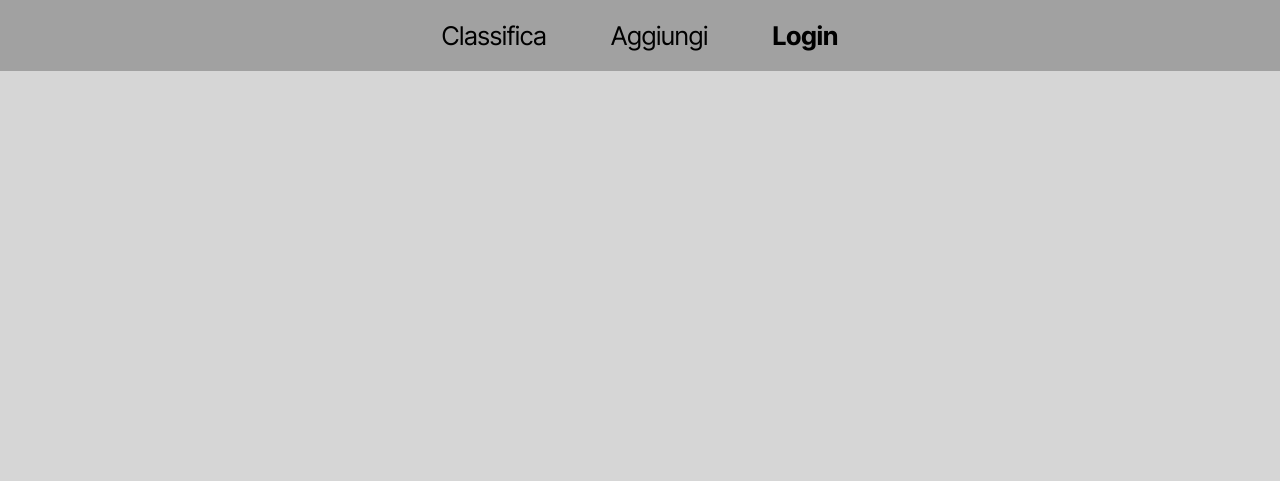
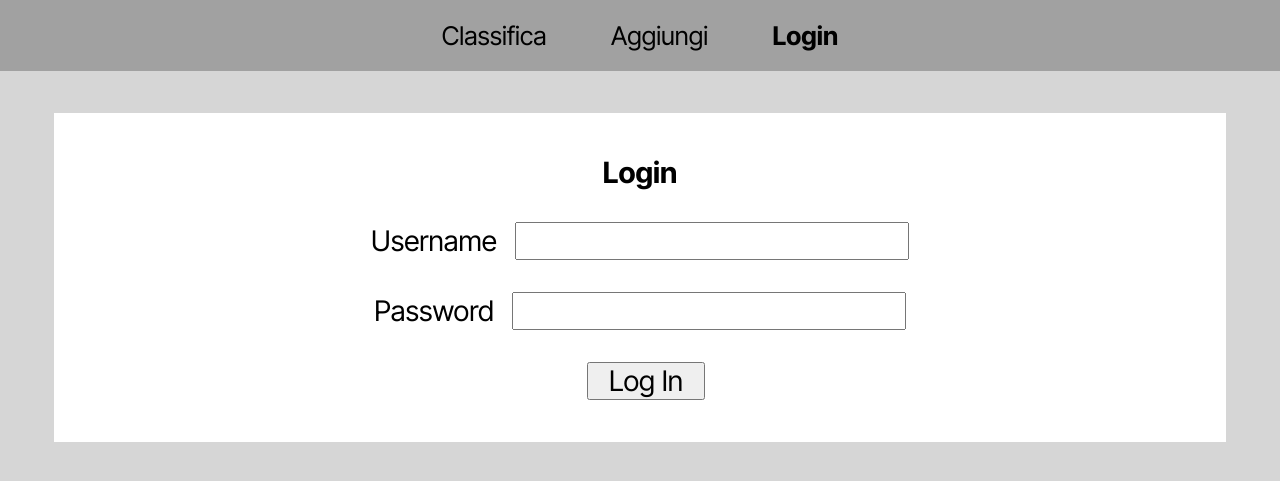
Before and after one commit to gitstef1212/Fantascuola, a PHP site: page /loginPage.php in a window 1280 px wide. Shown: the top 481 px of the page. Run offline with PHP 8.4, Linux system fonts and the light colour scheme; data that the repository does not hold is empty.

Commit message:
Login Page

```diff
--- a/addPage.php
+++ b/addPage.php
@@ -1,5 +1,7 @@
 <!DOCTYPE html>
 <?php include 'connection.php' ?>
+
+<!-- Login error = Empty Cookies -->
 
 <html lang="en">
 	<head>
--- a/connection.php
+++ b/connection.php
@@ -4,4 +4,18 @@
 
     $pdo = new PDO('mysql:host=localhost;dbname=fantint', 'fantuser', 'fanta123');
 
-    $sfidTable = new DatabaseTable($pdo, 'sfidanti', 'id');
+    $sfidTab = new DatabaseTable($pdo, 'sfidanti', 'id');
+    $critTab = new DatabaseTable($pdo, 'criteri', 'id');
+    $partTab = new DatabaseTable($pdo, 'partecipanti', 'id');
+    $votiTab = new DatabaseTable($pdo, 'voti', 'id');
+
+    $sfidanti = $sfidTab->findAll();
+    $criteri = $critTab->findAll();
+    $partecipanti = $partTab->findAll();
+    $voti = $votiTab->findAll();
+
+    $classifica = [
+        1 => $sfidanti[0],
+        2 => $sfidanti[1],
+        3 => $sfidanti[2]
+    ];
--- a/loginPage.php
+++ b/loginPage.php
@@ -19,8 +19,21 @@
                 <a class="thisPage">Login</a>
             </div>
         </header>
-        <main>
-
+		<main>
+			<form class="container login" action="/add.php" method="post">
+				<p class="subtitle">Login</p>
+				<div>
+					<span>Username</span>
+					<input type="text" name="username">
+				</div>
+				<div>
+					<span>Password</span>
+					<input type="password" name="password">
+				</div>
+				<div>
+					<input type="submit" value="Log In">
+				</div>
+			</form>
         </main>
 	</body>
 </html>
--- a/style/style.css
+++ b/style/style.css
@@ -51,5 +51,46 @@ header div {
 }
 
 main {
-    margin: 20px;
+    width: 85%;
+
+    margin-top: 42px;
+    padding: 42px;
+
+    background-color: white;
 }
+
+.container:not(:first-of-type) {
+    margin-top: 42px;
+}
+
+.container {
+    width: 100%;
+}
+
+.subtitle {
+    font-size: 1.25em;
+    font-weight: bold;
+}
+
+ol {
+    padding-left: 32px;
+}
+
+.login {
+    display: flex;
+    flex-direction: column;
+
+    align-items: center;
+}
+
+.login div {
+    margin-top: 32px;
+}
+
+input {
+    margin-left: 12px;
+}
+
+input[type=submit] {
+    padding: 0 20px;
+}
```
Also changed, not shown: index.php (+14 -1 lines).
